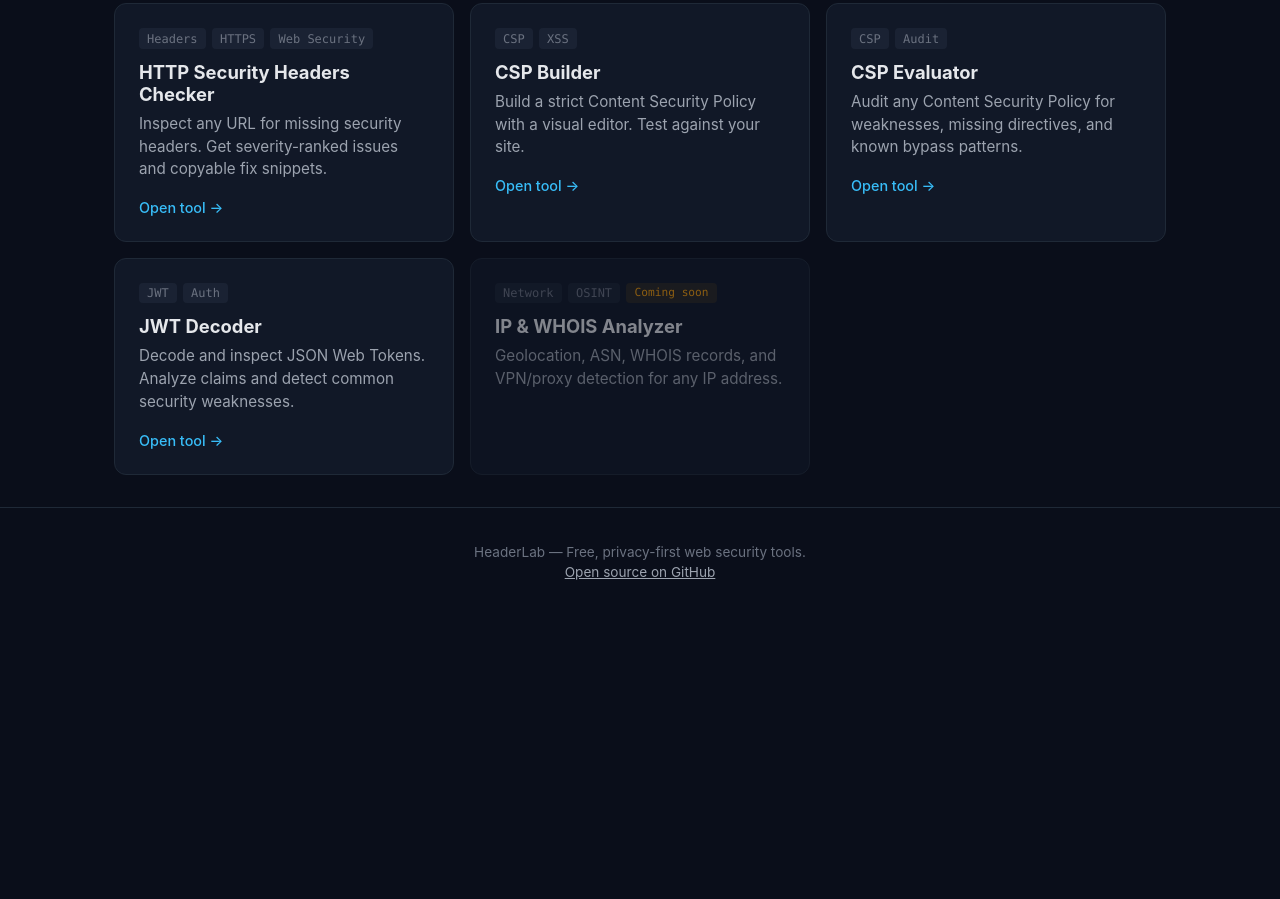
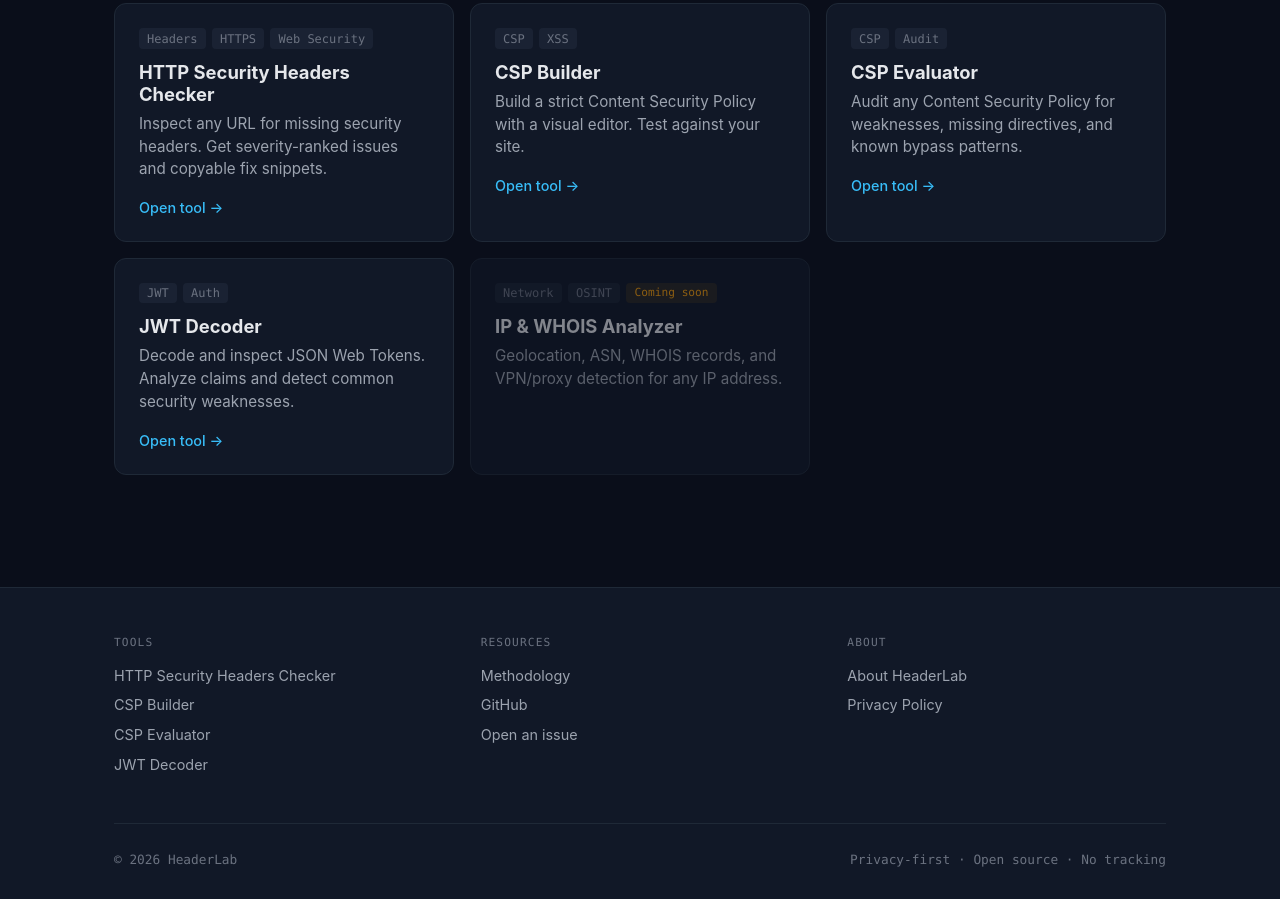
Before and after one commit to kadirbg/headerlab, an Astro site: page / in a window 1280 px wide. Shown: the part 515-1414 px from the top of the page. Before the commit the page ends 1131 px from the top, so only its background shows below. Built offline with nearby package versions, Linux system fonts and the light colour scheme; Astro itself is replaced by a stand-in of ours.

Commit message:
Add About page: Footer

```diff
--- /dev/null
+++ b/src/components/Footer.astro
@@ -0,0 +1,126 @@
+---
+---
+
+<footer class="site-footer">
+  <div class="footer-container">
+    <div class="footer-grid">
+      <div class="footer-col">
+        <h3 class="footer-heading">Tools</h3>
+        <ul>
+          <li><a href="/headers">HTTP Security Headers Checker</a></li>
+          <li><a href="/csp">CSP Builder</a></li>
+          <li><a href="/csp-evaluator">CSP Evaluator</a></li>
+          <li><a href="/jwt">JWT Decoder</a></li>
+        </ul>
+      </div>
+
+      <div class="footer-col">
+        <h3 class="footer-heading">Resources</h3>
+        <ul>
+          <li><a href="/methodology">Methodology</a></li>
+          <li><a href="https://github.com/kadirbg/headerlab" target="_blank" rel="noopener">GitHub</a></li>
+          <li><a href="https://github.com/kadirbg/headerlab/issues" target="_blank" rel="noopener">Open an issue</a></li>
+        </ul>
+      </div>
+
+      <div class="footer-col">
+        <h3 class="footer-heading">About</h3>
+        <ul>
+          <li><a href="/about">About HeaderLab</a></li>
+          <li><a href="/privacy">Privacy Policy</a></li>
+        </ul>
+      </div>
+    </div>
+
+    <div class="footer-bottom">
+      <div class="footer-copy">© 2026 HeaderLab</div>
+      <div class="footer-tagline">Privacy-first · Open source · No tracking</div>
+    </div>
+  </div>
+</footer>
+
+<style>
+  .site-footer {
+    margin-top: 5rem;
+    border-top: 1px solid var(--border);
+    background: var(--bg-elev);
+  }
+
+  .footer-container {
+    max-width: 1100px;
+    margin: 0 auto;
+    padding: 3rem 1.5rem 2rem;
+  }
+
+  .footer-grid {
+    display: grid;
+    grid-template-columns: repeat(auto-fit, minmax(180px, 1fr));
+    gap: 2rem 3rem;
+    margin-bottom: 2.5rem;
+  }
+
+  .footer-heading {
+    font-size: 0.7rem;
+    text-transform: uppercase;
+    letter-spacing: 0.1em;
+    color: var(--text-faint);
+    margin: 0 0 1rem;
+    font-family: var(--font-mono);
+    font-weight: 500;
+  }
+
+  .footer-col ul {
+    list-style: none;
+    padding: 0;
+    margin: 0;
+  }
+
+  .footer-col li {
+    margin: 0.5rem 0;
+  }
+
+  .footer-col a {
+    color: var(--text-dim);
+    text-decoration: none;
+    font-size: 0.9rem;
+    transition: color 0.15s;
+    line-height: 1.5;
+    display: inline-block;
+  }
+
+  .footer-col a:hover {
+    color: var(--accent);
+  }
+
+  .footer-bottom {
+    display: flex;
+    justify-content: space-between;
+    align-items: center;
+    padding-top: 1.75rem;
+    border-top: 1px solid var(--border);
+    flex-wrap: wrap;
+    gap: 0.5rem;
+  }
+
+  .footer-copy,
+  .footer-tagline {
+    font-size: 0.8rem;
+    color: var(--text-faint);
+    font-family: var(--font-mono);
+  }
+
+  @media (max-width: 640px) {
+    .footer-container {
+      padding: 2.5rem 1.25rem 1.5rem;
+    }
+    .footer-grid {
+      gap: 1.5rem;
+      margin-bottom: 2rem;
+    }
+    .footer-bottom {
+      flex-direction: column;
+      align-items: flex-start;
+      gap: 0.5rem;
+    }
+  }
+</style>
--- a/src/components/Layout.astro
+++ b/src/components/Layout.astro
@@ -4,6 +4,8 @@ interface Props {
   description: string;
   canonical?: string;
 }
+
+import Footer from './Footer.astro';
 
 const { title, description, canonical } = Astro.props;
 const siteUrl = "https://headerlab.dev";
@@ -19,7 +21,7 @@ const siteUrl = "https://headerlab.dev";
     <link rel="icon" type="image/svg+xml" href="/favicon.svg" />
     <link rel="canonical" href={canonical ?? siteUrl} />
 
-<!-- Open Graph -->
+    <!-- Open Graph -->
     <meta property="og:title" content={title} />
     <meta property="og:description" content={description} />
     <meta property="og:type" content="website" />
@@ -38,6 +40,9 @@ const siteUrl = "https://headerlab.dev";
     <meta name="twitter:image:alt" content="HeaderLab — Modern web security toolkit" />
 
     <title>{title}</title>
+    <link rel="manifest" href="/manifest.webmanifest" />
+    <link rel="apple-touch-icon" href="/apple-touch-icon.png" />
+    <meta name="theme-color" content="#38bdf8" />
   </head>
   <body>
     <header class="site-header">
@@ -57,10 +62,7 @@ const siteUrl = "https://headerlab.dev";
       <slot />
     </main>
 
-    <footer class="site-footer">
-      <p>HeaderLab — Free, privacy-first web security tools.</p>
-      <p><a href="https://github.com/kadirbg/headerlab">Open source on GitHub</a></p>
-    </footer>
+    <Footer />
 
     <style is:global>
       *, *::before, *::after { box-sizing: border-box; }
@@ -149,17 +151,6 @@ const siteUrl = "https://headerlab.dev";
       .nav-links a:hover {
         color: var(--accent);
       }
-
-      .site-footer {
-        border-top: 1px solid var(--border);
-        padding: 2rem 1.5rem;
-        text-align: center;
-        font-size: 0.85rem;
-        color: var(--text-faint);
-      }
-
-      .site-footer p { margin: 0.25rem 0; }
-      .site-footer a { color: var(--text-dim); }
 
       h1, h2, h3 { margin-top: 0; }
       a { color: var(--accent); }
```
Also changed, not shown: public/apple-touch-icon.png (added), public/icon-192.png (added), public/icon-512.png (added), public/icon-96.png (added), public/manifest.webmanifest (added).
